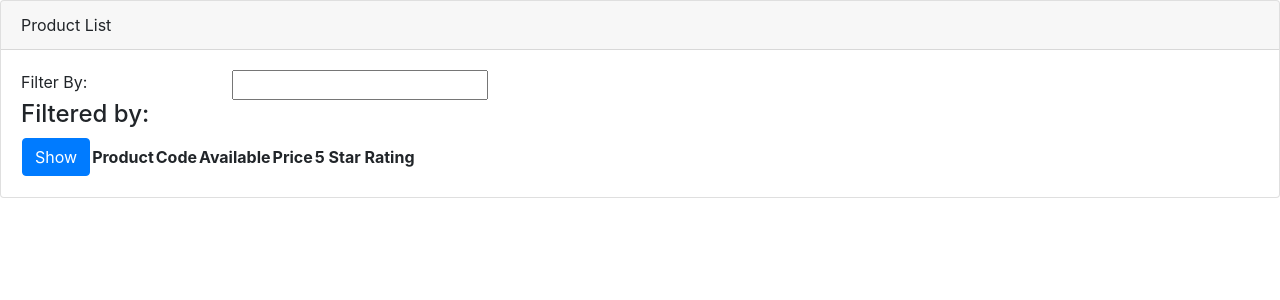
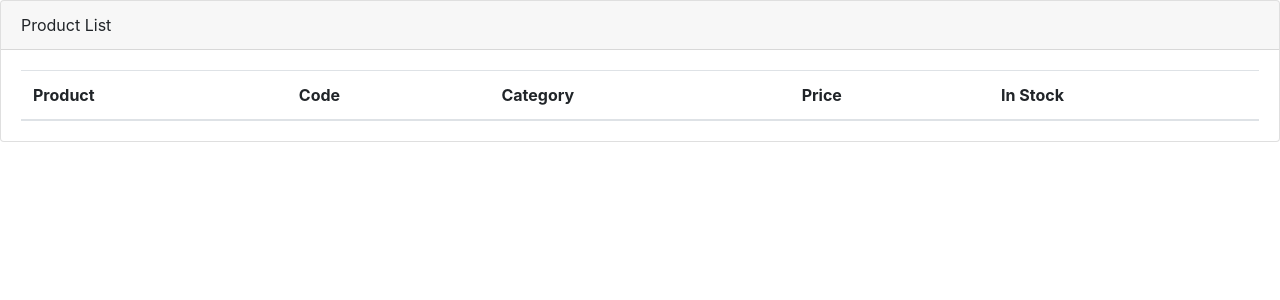
Before and after one commit to brookhutchinson/apm, an Angular app: page / in a window 1280 px wide. Shown: the top 300 px of the page. Built offline with nearby package versions, Linux system fonts and the light colour scheme.

Commit message:
Correct ProductListComponent HTML Template

```diff
--- a/src/app/modules/product/components/product-list/product-list.component.html
+++ b/src/app/modules/product/components/product-list/product-list.component.html
@@ -1,40 +1,37 @@
 <div class="card">
   <div class="card-header">
-    Product List
-  </div><!-- /.card-header -->
+    {{ pageTitle }}
+  </div>
 
   <div class="card-body">
-    <div class="row">
-      <div class="col-md-2">
-        Filter By:
-      </div><!-- /.col-md-2 -->
+    <div class="container">
+      <div class="row justify-content-between">
+        <div class="col-3">
 
-      <div class="col-md-4">
-        <input type="text">
-      </div><!-- /.col-md-4 -->
         </div>
 
-    <div class="row">
-      <div class="col-md-6">
-        <h4>Filtered by:</h4>
-      </div><!-- /.col-md-6 -->
+        <div class="col-2">
+
+        </div>
+      </div>
     </div>
 
     <div class="table-responsive">
+      <table class="table mb-0">
         <thead>
           <tr>
-          <th><button class="btn btn-primary">Show</button></th>
             <th>Product</th>
             <th>Code</th>
-          <th>Available</th>
+            <th>Category</th>
             <th>Price</th>
-          <th>5 Star Rating</th>
+            <th>In Stock</th>
           </tr>
         </thead>
 
         <tbody>
 
         </tbody>
-    </div><!-- /.table-responsive -->
-  </div><!-- /.card-body -->
-</div><!-- /.card -->
+      </table>
+    </div>
+  </div>
+</div>
```
Lines whose indentation alone changed are shown as unchanged.
